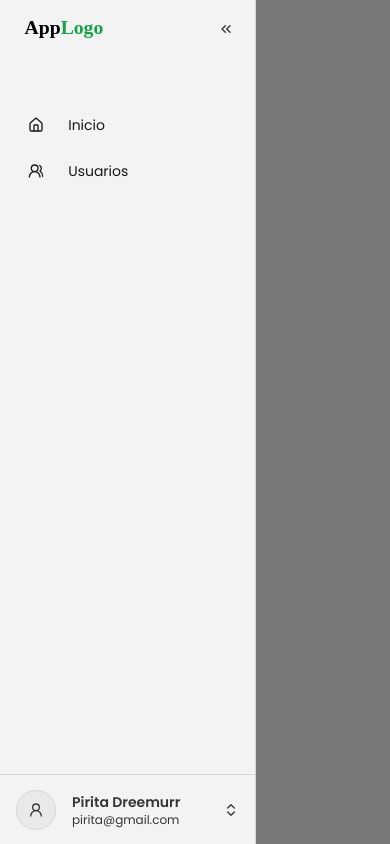
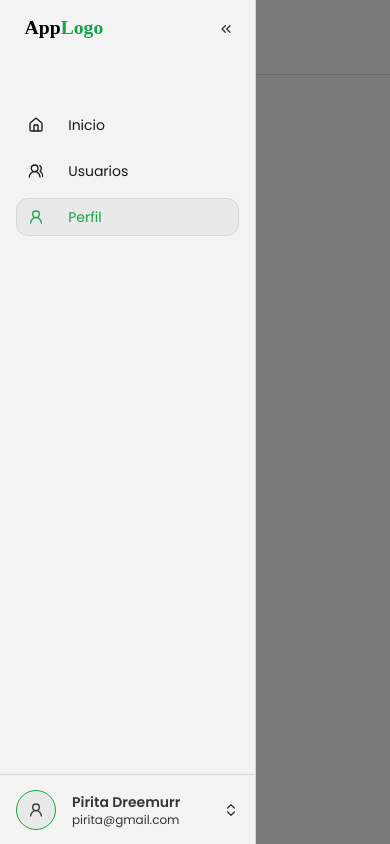
Before and after one commit to garibcatastrofe/garibs-sidebar-app, a Next.js app: page /profile in a window 390 px wide. Built offline with nearby package versions, Linux system fonts and the light colour scheme.

Commit message:
feat: :sparkles: Agregado layout de authentication

```diff
--- /dev/null
+++ b/app/(authentication)/layout.tsx
@@ -0,0 +1,21 @@
+"use client";
+
+/* ANIMATION */
+import { motion } from "framer-motion";
+
+export default function LayoutAuthentication({
+  children,
+}: {
+  children: React.ReactNode;
+}) {
+  return (
+    <motion.div
+      className="relative flex overflow-x-hidden overflow-y-hidden min-h-dvh"
+      initial={{ opacity: 0 }}
+      animate={{ opacity: 1 }}
+      transition={{ duration: 0.5, ease: "easeInOut" }}
+    >
+      {children}
+    </motion.div>
+  );
+}
--- /dev/null
+++ b/app/(authentication)/page.tsx
@@ -0,0 +1,6 @@
+/* COMPONENTS */
+import { Login } from "@/content/authentication/login/Login";
+
+export default function LoginPage() {
+  return <Login />;
+}
--- a/app/(dashboard)/layout.tsx
+++ b/app/(dashboard)/layout.tsx
@@ -4,20 +4,20 @@
 import { motion } from "framer-motion";
 
 /* COMPONENTS */
-import {
-  Sidebar,
-  LinkSidebar,
-  UserData,
-} from "@/shared/components/sidebar/Sidebar";
+import { Sidebar, UserData } from "@/shared/components/sidebar/Sidebar";
 
 /* ICONS */
-import { Home, UsersRound } from "lucide-react";
+import { Home, UserRound, UsersRound } from "lucide-react";
 
 /* NAVIGATION */
 import { useRouter, usePathname } from "next/navigation";
 
 /* STORES */
 import { useSidebarStore } from "@/shared/components/sidebar/stores/sidebar.store";
+
+/* TYPES */
+import { LinkSidebar } from "@/shared/components/sidebar/types/linkSidebar";
+import { RouteTitle } from "@/shared/components/sidebar/components/routeTitle/RouteTitle";
 
 export default function LayoutDashboard({
   children,
@@ -32,7 +32,7 @@ export default function LayoutDashboard({
   const links: LinkSidebar[] = [
     {
       label: "Inicio",
-      href: "/",
+      href: "/home",
       icon: Home,
     },
     {
@@ -40,6 +40,11 @@ export default function LayoutDashboard({
       href: "/users",
       icon: UsersRound,
     },
+    {
+      label: "Perfil",
+      href: "/profile",
+      icon: UserRound,
+    }
   ];
 
   const userData: UserData | null = {
@@ -50,7 +55,7 @@ export default function LayoutDashboard({
 
   return (
     <motion.div
-      className="relative flex overflow-x-hidden overflow-y-hidden min-h-dvh"
+      className="relative lg:flex overflow-x-hidden overflow-y-hidden min-h-dvh"
       initial={{ opacity: 0 }}
       animate={{ opacity: 1 }}
       transition={{ duration: 0.5, ease: "easeInOut" }}
@@ -58,7 +63,7 @@ export default function LayoutDashboard({
       <Sidebar
         links={links}
         userData={userData}
-        logoutAction={async () => {}}
+        logoutAction={async () => router.push("/")}
         goToProfileAction={() => router.push("/profile")}
         isInProfilePage={pathname === "/profile"}
       />
@@ -69,6 +74,7 @@ export default function LayoutDashboard({
             : "lg:left-16 lg:w-[calc(100%-4rem)] z-40"
         }`}
       >
+        <RouteTitle links={links} />
         {children}
       </div>
     </motion.div>
--- a/app/(dashboard)/profile/page.tsx
+++ b/app/(dashboard)/profile/page.tsx
@@ -1,6 +1,6 @@
 /* COMPONENTS */
 import { Profile } from "@/content/dashboard/profile/Profile";
 
-export default function UsersPage() {
+export default function ProfilePage() {
   return <Profile />;
 }
--- /dev/null
+++ b/content/authentication/login/Login.tsx
@@ -0,0 +1,18 @@
+/* COMPONENTS */
+import { SectionContainer } from "@/shared/components/sectionContainer/SectionContainer";
+
+/* NAVIGATION */
+import Link from "next/link";
+
+export function Login() {
+  return (
+    <SectionContainer>
+      <div className="p-6 flex flex-col items-center justify-center flex-1">
+        <h1>
+          Página de <span className="font-bold text-primary">Login</span>
+        </h1>
+        <Link href={"/home"}>Ir a Inicio</Link>
+      </div>
+    </SectionContainer>
+  );
+}
--- a/shared/components/sidebar/Sidebar.tsx
+++ b/shared/components/sidebar/Sidebar.tsx
@@ -25,18 +25,12 @@ import { usePathname } from "next/navigation";
 import { useSidebarStore } from "@/shared/components/sidebar/stores/sidebar.store";
 
 /* TYPES */
-import { LucideIcon } from "lucide-react";
+import { LinkSidebar } from "./types/linkSidebar";
 
 /* LIBS */
 import { AnimatePresence, motion } from "framer-motion";
 import * as Tooltip from "@radix-ui/react-tooltip";
 import * as DropdownMenu from "@radix-ui/react-dropdown-menu";
-
-export type LinkSidebar = {
-  label: string;
-  href: string;
-  icon: LucideIcon;
-};
 
 export type UserData = {
   name: string;
@@ -97,7 +91,7 @@ export function Sidebar({
   return (
     <>
       <aside
-        className={`flex flex-col z-60 transition-all bg-background duration-300 justify-between h-dvh border-r border-r-line absolute lg:static ${expanded ? "w-64 left-0" : "lg:w-18 w-64 -left-64"}`}
+        className={`flex flex-col z-60 transition-all bg-background duration-300 justify-between h-dvh border-r border-r-line absolute lg:static ${expanded ? "w-64 top-0 left-0" : "lg:w-18 w-64 -left-64 top-0"}`}
       >
         <div className="flex flex-col w-full h-full p-4">
           <div
@@ -120,29 +114,27 @@ export function Sidebar({
             </button>
           </div>
 
-          <motion.div
-            initial={{ opacity: 0, y: -10 }}
-            animate={{ opacity: 1, y: 0 }}
-            transition={{ duration: 0.5, ease: "easeInOut" }}
-            className="flex flex-col items-center w-full h-full max-h-full gap-2 overflow-x-hidden overflow-y-auto"
-          >
+          <div className="flex flex-col items-center h-full gap-2 overflow-x-hidden overflow-y-auto">
             <Tooltip.Provider delayDuration={100}>
               {links.map((link) => (
                 <Tooltip.Root
                   key={link.href}
-                  open={!expanded ? openTooltip === link.href : false}
-                  onOpenChange={(open) => {
-                    if (!expanded) {
-                      setOpenTooltip(open ? link.href : null);
-                    }
-                  }}
+                  open={!expanded && openTooltip === link.href}
                 >
                   <Tooltip.Trigger asChild>
                     <Link
                       href={link.href}
-                      className={`px-[0.70rem] py-2 rounded-xl flex relative group transition-all items-center duration-300 w-full ${expanded ? "gap-6" : "lg:gap-0 gap-6"} ${linkClasses(
-                        link.href,
-                      )}`}
+                      onMouseEnter={() => {
+                        if (!expanded) {
+                          setOpenTooltip(link.href);
+                        }
+                      }}
+                      onMouseLeave={() => {
+                        setOpenTooltip(null);
+                      }}
+                      className={`px-[0.70rem] py-2 rounded-xl flex relative transition-all items-center duration-300 w-full ${
+                        expanded ? "gap-6" : "lg:gap-0 gap-6"
+                      } ${linkClasses(link.href)}`}
                     >
                       <link.icon className="size-4 min-w-4 min-h-4" />
 
@@ -158,28 +150,49 @@ export function Sidebar({
                     </Link>
                   </Tooltip.Trigger>
 
-                  {!expanded && (
-                    <Tooltip.Portal>
-                      <Tooltip.Content
-                        side="right"
-                        sideOffset={25}
+                  <AnimatePresence>
+                    {openTooltip === link.href && !expanded && (
+                      <Tooltip.Portal forceMount>
+                        <Tooltip.Content asChild side="right" sideOffset={25}>
+                          <motion.div
+                            initial={{
+                              opacity: 0,
+                              scale: 0.95,
+                              x: -4,
+                            }}
+                            animate={{
+                              opacity: 1,
+                              scale: 1,
+                              x: 0,
+                            }}
+                            exit={{
+                              opacity: 0,
+                              scale: 0.95,
+                              x: -4,
+                            }}
+                            transition={{
+                              duration: 0.1,
+                              ease: "easeOut",
+                            }}
                             className="px-3 py-1 text-sm font-medium border rounded-full z-70 bg-background text-ink border-line"
                           >
                             {link.label}
+                          </motion.div>
                         </Tooltip.Content>
                       </Tooltip.Portal>
                     )}
+                  </AnimatePresence>
                 </Tooltip.Root>
               ))}
             </Tooltip.Provider>
-          </motion.div>
+          </div>
         </div>
 
         <DropdownMenu.Root open={open} onOpenChange={setOpen}>
           <DropdownMenu.Trigger asChild>
             <button className="flex items-center w-full gap-4 p-4 overflow-hidden transition-all duration-300 border-t outline-none cursor-pointer hover:bg-surface border-t-line">
               <div
-                className={`rounded-full w-10 h-10 min-w-10 min-h-10 flex justify-center items-center bg-surface border relative ${pathname === "/organizer/profile" ? "border-primary" : "border-line"}`}
+                className={`rounded-full w-10 h-10 min-w-10 min-h-10 flex justify-center items-center bg-surface border relative ${isInProfilePage ? "border-primary" : "border-line"}`}
               >
                 {userData && userData?.profile_photo_url ? (
                   <Image
--- /dev/null
+++ b/shared/components/sidebar/components/routeTitle/RouteTitle.tsx
@@ -0,0 +1,39 @@
+"use client";
+
+/* ICONS */
+import { Menu } from "lucide-react";
+
+/* NAVIGATION */
+import { usePathname } from "next/navigation";
+
+/* STORES */
+import { useSidebarStore } from "../../stores/sidebar.store";
+
+/* TYPES */
+import { LinkSidebar } from "../../types/linkSidebar";
+
+export function RouteTitle({ links }: { links: LinkSidebar[] }) {
+  const pathname = usePathname();
+
+  const toggleSidebar = useSidebarStore((s) => s.toggleSidebar);
+
+  const segments = pathname !== null ? pathname.split("/").filter(Boolean) : [];
+  const mainRoute = links.find((link) => link.href === `/${segments[0]}`);
+
+  return (
+    <header className="w-full py-6 px-4 border-b border-b-line lg:hidden">
+      <div className="flex items-center gap-4">
+        <button
+          onClick={toggleSidebar}
+          className={`p-1 hover:bg-surface hover:text-primary border border-transparent hover:border-line rounded-xl transition-all duration-300 cursor-pointer`}
+        >
+          <Menu className="size-4 min-h-4 min-w-4 text-ink" />
+        </button>
+
+        <p className="text-sm text-ink font-light">
+          {mainRoute?.label ?? "..."}
+        </p>
+      </div>
+    </header>
+  );
+}
--- /dev/null
+++ b/shared/components/sidebar/types/linkSidebar.ts
@@ -0,0 +1,8 @@
+/* TYPES */
+import { LucideIcon } from "lucide-react";
+
+export type LinkSidebar = {
+  label: string;
+  href: string;
+  icon: LucideIcon;
+};
```
Also changed, not shown: app/(dashboard)/home/page.tsx (renamed from app/(dashboard)/page.tsx). Lines whose indentation alone changed are shown as unchanged.
